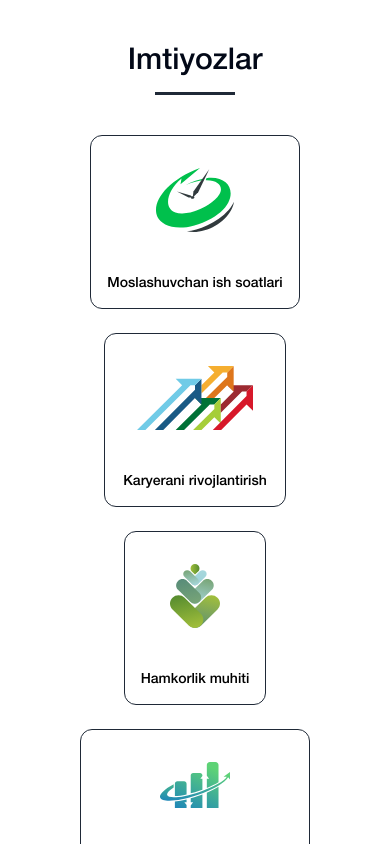
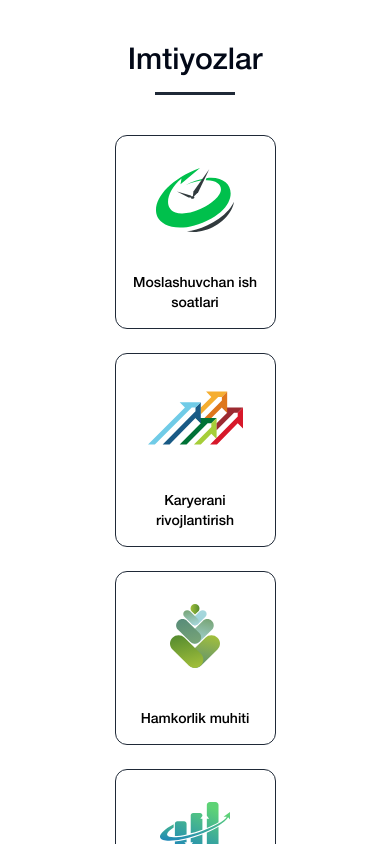
Before and after one commit to tidalu/level-u, a Next.js app: page /careers in a window 390 px wide. Shown: the part 1960-2804 px from the top of the page. Built offline with nearby package versions, Linux system fonts and the light colour scheme; a web font is replaced by a local one.

Commit message:
refactor: Update BenefitCard component with responsive width and border styling

```diff
--- a/components/BenefitCard.tsx
+++ b/components/BenefitCard.tsx
@@ -22,7 +22,7 @@ function BenefitCard({
 
   return (
     <div
-      className="relative reveal min-w-[30%] border-gray-800 border-box dark:border-gray-200 border rounded-xl h-auto mt-2 p-4 cursor-pointer"
+      className="relative reveal w-[70%] md:w-[40%] lg:w-[30%] border-gray-800 border-box dark:border-gray-200 border rounded-xl h-auto mt-2 p-4 cursor-pointer"
       onMouseEnter={handleMouseEnter}
       onMouseLeave={handleMouseLeave}
     >
```
